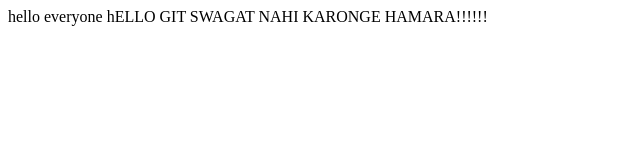
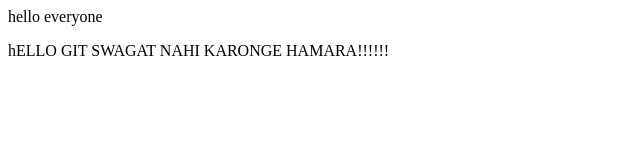
Before and after one commit to PratikRanpise/myapp-sample, a plain HTML site: page index.html in a window 1280 px wide. Shown: the whole page, without its empty margins (0-640 px from the left). Drawn offline with Linux system fonts and the light colour scheme.

Commit message:
changed index.html

```diff
--- a/index.html
+++ b/index.html
@@ -2,6 +2,6 @@
 <title>git</title>
 <head>hello everyone</head>
 <body>
-hELLO GIT SWAGAT NAHI KARONGE HAMARA!!!!!!
+<p>hELLO GIT SWAGAT NAHI KARONGE HAMARA!!!!!!</p>
 </body>
 </html>
```
